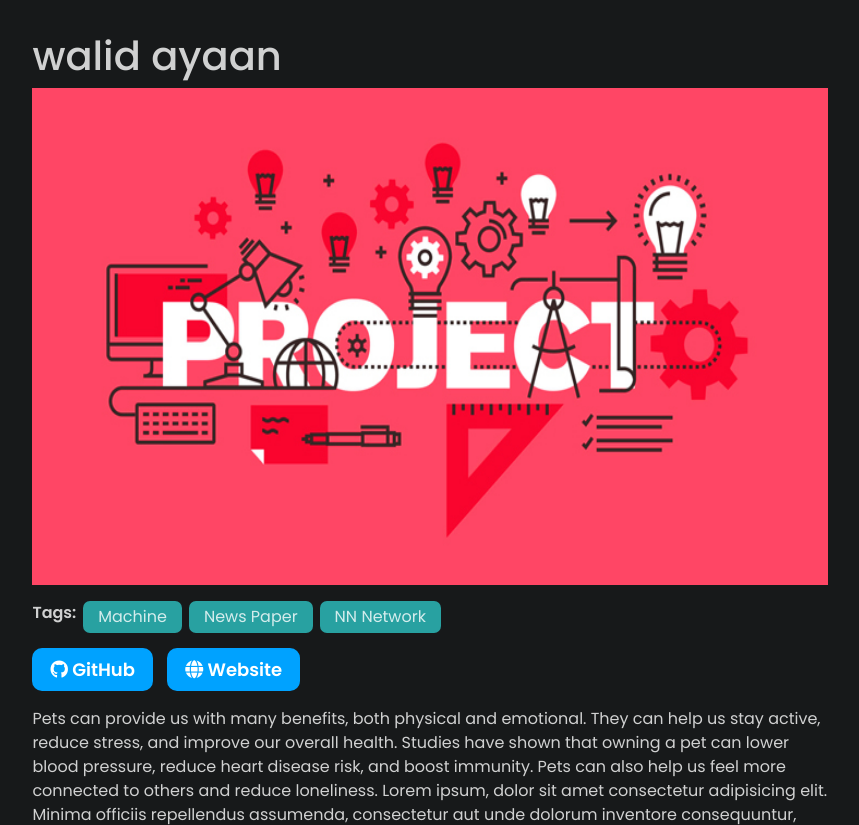
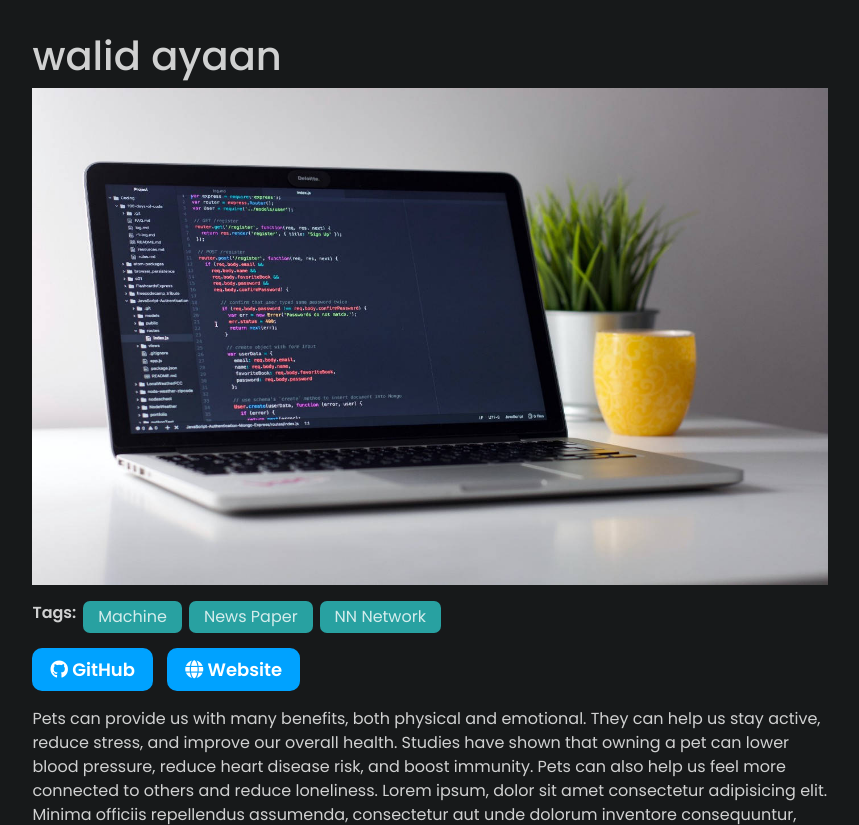
Before and after one commit to walidayankawsar/MyPortfolio, a Django app: page /pages/project/1/ in a window 1280 px wide. Shown: the part 50-875 px from the top of the page, without its empty margins (210-1069 px from the left). Run offline with Django 5.2, Linux system fonts and the light colour scheme; data comes from the database, SQL or seed files in the repository; both versions use the stored data as it was after the commit.

Commit message:
picture url added

```diff
--- a/templates/pages/viewProject.html
+++ b/templates/pages/viewProject.html
@@ -60,7 +60,7 @@
         <div class="post">
             <h1>{{ projects.project_name }}</h1>
             <div id="postImg">
-                <img class="postImage" src="../files/projectImage/project.jpeg" alt="This is a project image">
+                <img class="postImage" src="{{ projects.picture.url }}" alt="This is a project image">
             </div>
             <!-- Tag container -->
             <div class="tags-container">
```
Also changed, not shown: Media/picture of project/istockphoto-1448124439-612x612.jpg (added), Media/picture of project/minimalist-best-laptop-for-coding-glt27d3cmfygaipy.jpg (added), db.sqlite3.
